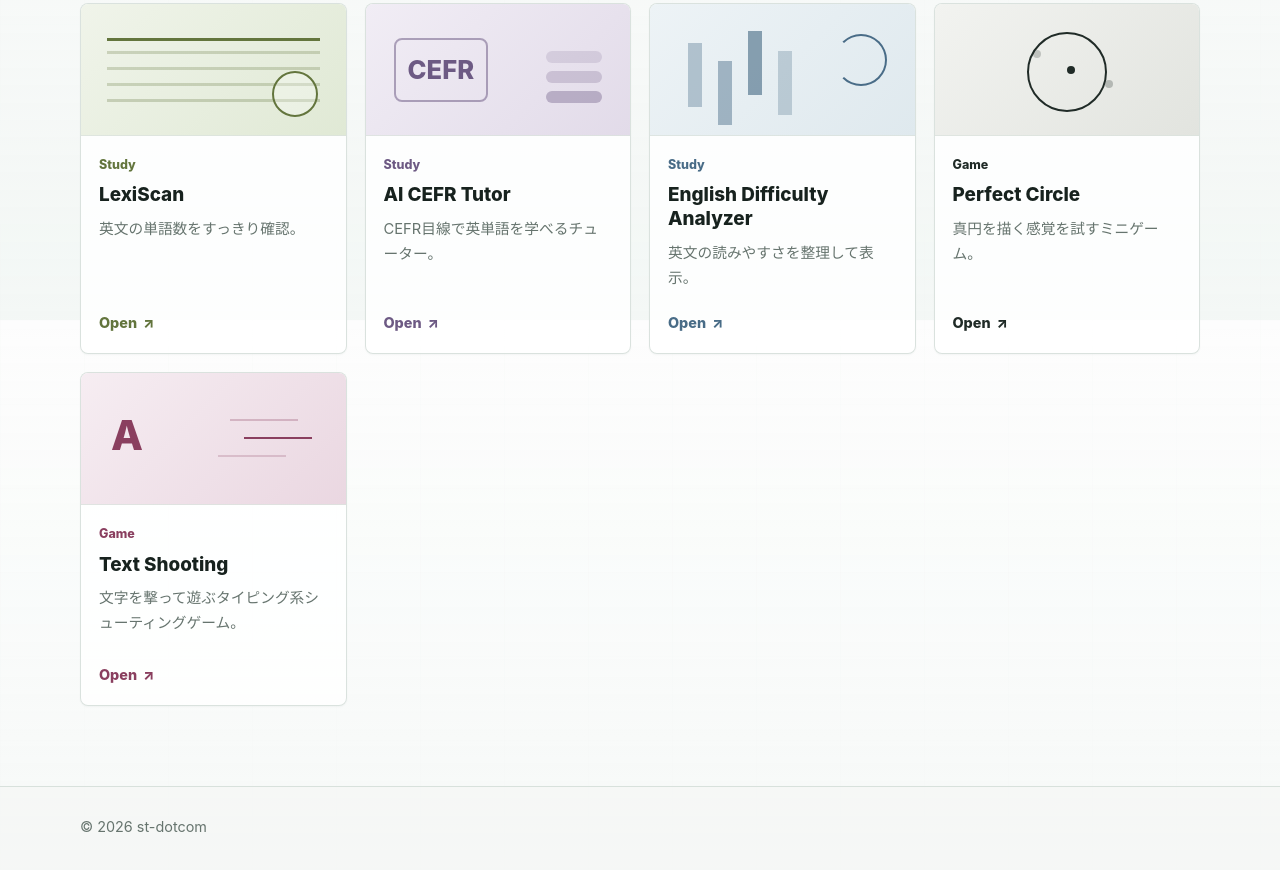
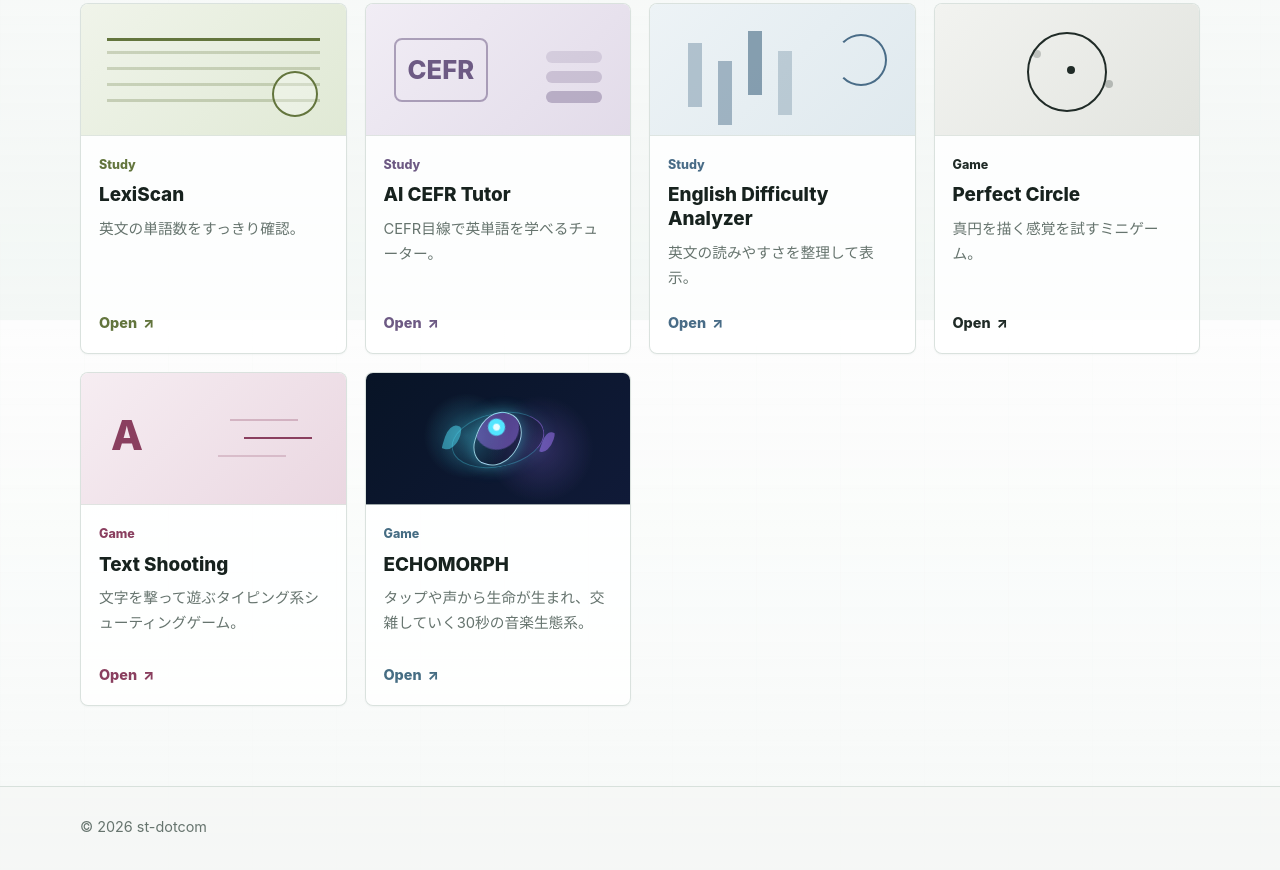
Before and after one commit to st-dotcom/portfolio, a plain HTML site: page index.html in a window 1280 px wide. Shown: the part 480-1350 px from the top of the page. Drawn offline with Linux system fonts and the light colour scheme.

Commit message:
Add ECHOMORPH portfolio card

```diff
--- a/index.html
+++ b/index.html
@@ -114,6 +114,16 @@
           </span>
         </a>
 
+        <a class="card card-echomorph" href="https://echomorph.vercel.app/" target="_blank" rel="noopener" aria-label="ECHOMORPH を開く">
+          <span class="project-visual" aria-hidden="true"></span>
+          <span class="card-content">
+            <span class="project-type">Game</span>
+            <span class="project-title">ECHOMORPH</span>
+            <span class="project-desc">タップや声から生命が生まれ、交雑していく30秒の音楽生態系。</span>
+            <span class="card-action">Open <span aria-hidden="true">↗</span></span>
+          </span>
+        </a>
+
       </div>
     </section>
   </main>
--- a/style.css
+++ b/style.css
@@ -440,6 +440,42 @@ a {
     -26px 18px 0 rgba(138, 63, 95, 0.22);
 }
 
+.card-echomorph {
+  --project: #466d83;
+}
+
+.card-echomorph .project-visual {
+  background:
+    radial-gradient(circle at 38% 48%, rgba(82, 229, 255, 0.28), transparent 24%),
+    radial-gradient(circle at 66% 58%, rgba(168, 121, 255, 0.22), transparent 28%),
+    linear-gradient(135deg, #081426, #101a38);
+}
+
+.card-echomorph .project-visual::before {
+  width: 42px;
+  height: 54px;
+  inset: 38px auto auto 50%;
+  border: 1px solid rgba(178, 241, 255, 0.82);
+  border-radius: 56% 44% 62% 38%;
+  background: radial-gradient(circle at 38% 30%, #e8fcff 0 3px, #52e5ff 4px 8px, rgba(168, 121, 255, 0.44) 9px 22px, transparent 23px);
+  box-shadow:
+    0 0 16px rgba(82, 229, 255, 0.48),
+    -44px 13px 0 -15px rgba(82, 229, 255, 0.48),
+    48px -12px 0 -17px rgba(168, 121, 255, 0.5);
+  transform: translateX(-50%) rotate(18deg);
+}
+
+.card-echomorph .project-visual::after {
+  width: 92px;
+  height: 52px;
+  inset: 40px auto auto 50%;
+  border: 1px solid rgba(82, 229, 255, 0.3);
+  border-right-color: rgba(168, 121, 255, 0.48);
+  border-radius: 50%;
+  box-shadow: 0 0 18px rgba(82, 229, 255, 0.12);
+  transform: translateX(-50%) rotate(-12deg);
+}
+
 .site-footer {
   padding: 28px 0 34px;
   border-top: 1px solid var(--line);
```
